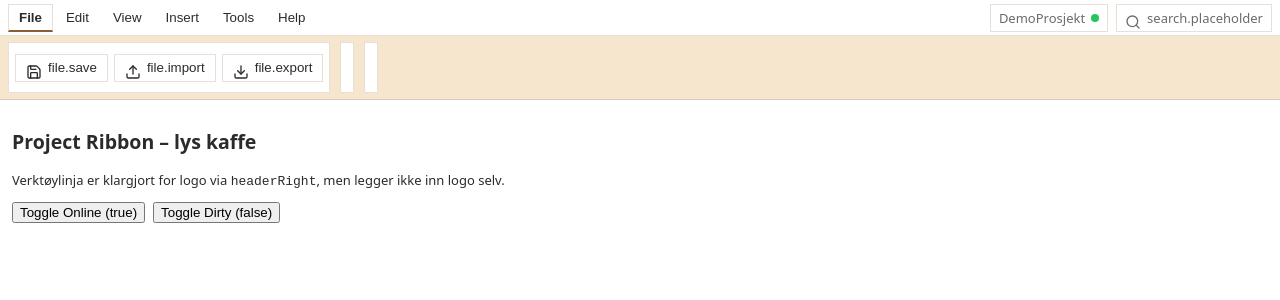
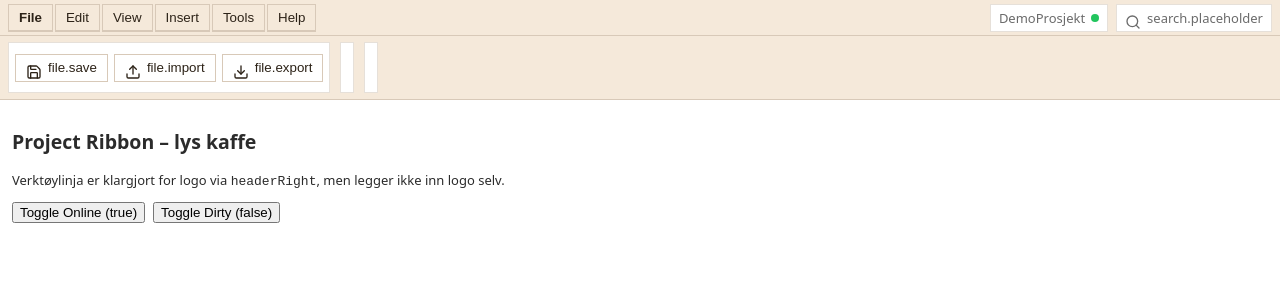
Before and after one commit to Hypermicro-code/TableCore, a React (Vite) app: page / in a window 1280 px wide. Shown: the top 300 px of the page. Built offline with nearby package versions, Linux system fonts and the light colour scheme.

Commit message:
Update index.css

```diff
--- a/src/index.css
+++ b/src/index.css
@@ -172,3 +172,83 @@ header.app-toolbar {
 .app-toolbar .icon {
   color: var(--mc-toolbar-text) !important;
 }
+/* === Kaffe-flate for hele toppområdet (meny + ribbon) === */
+:root {
+  --mc-toolbar-bg: #f5e9da;      /* lys kaffe */
+  --mc-toolbar-border: #d8c9b8;  /* diskret kant */
+  --mc-toolbar-text: #2c2217;    /* mørk brun tekst */
+  --mc-toolbar-hover: rgba(0,0,0,0.06);
+}
+
+/* Selve toppbarene (treffer vanlige varianter) */
+header,
+nav,
+.toolbar-core,
+.ribbon,
+.ribbon-bar,
+.ribbon-row,
+.menu-bar,
+.menubar,
+.menu-root,
+.menu-strip {
+  background-color: var(--mc-toolbar-bg) !important;
+  color: var(--mc-toolbar-text) !important;
+  border-bottom: 1px solid var(--mc-toolbar-border) !important;
+  box-shadow: none !important;
+}
+
+/* Fjern hvite “kort” rundt ribbon-grupper/knapper */
+.ribbon .group,
+.ribbon .group-body,
+.ribbon .panel,
+.ribbon .card,
+.ribbon .section,
+.ribbon .box {
+  background: transparent !important;
+  border-color: var(--mc-toolbar-border) !important;
+  box-shadow: none !important;
+}
+
+/* Gjør knapper flate (samme flate som bakgrunn) */
+.ribbon button,
+.ribbon .btn,
+.ribbon .button,
+.menubar button,
+.menubar .btn,
+.menu-bar button {
+  background: transparent !important;
+  color: var(--mc-toolbar-text) !important;
+  border-color: var(--mc-toolbar-border) !important;
+  box-shadow: none !important;
+}
+.ribbon button:hover,
+.ribbon .btn:hover,
+.menubar button:hover,
+.menu-bar button:hover {
+  background: var(--mc-toolbar-hover) !important;
+}
+
+/* Faner som “File / Edit …” – fjern hvite flater */
+.menubar .tab,
+.menu-bar .tab,
+.menu .tab {
+  background: transparent !important;
+  border-color: transparent !important;
+}
+
+/* Badger/labels/input i header – samme flate */
+.toolbar-core .badge,
+.ribbon .badge,
+.toolbar-core input,
+.ribbon input,
+.toolbar-core .tag,
+.ribbon .tag {
+  background: transparent !important;
+  color: var(--mc-toolbar-text) !important;
+  border-color: var(--mc-toolbar-border) !important;
+}
+
+/* Sørg for at resten av siden er hvit */
+html, body, #root {
+  background-color: #ffffff !important;
+}
```
